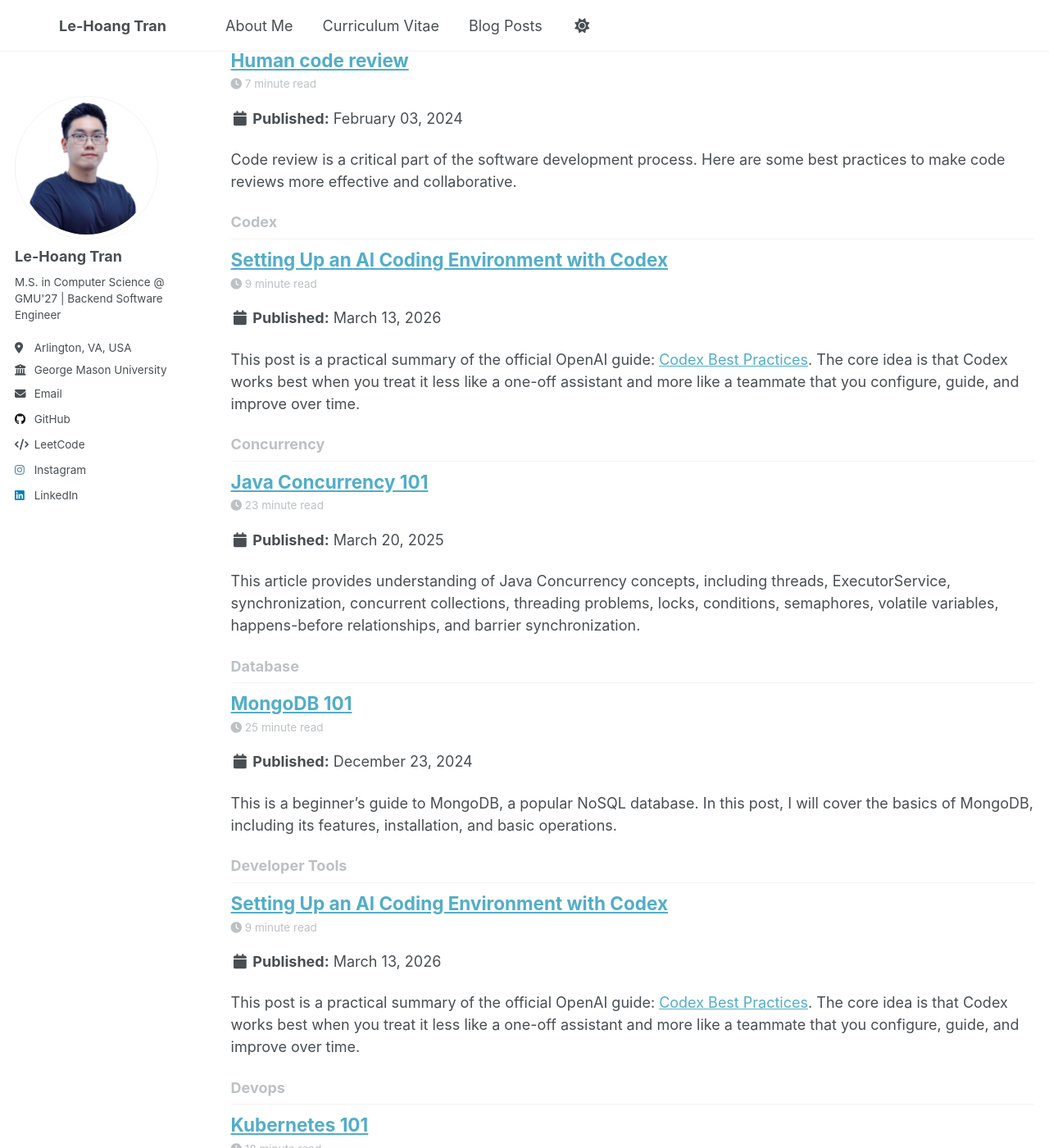
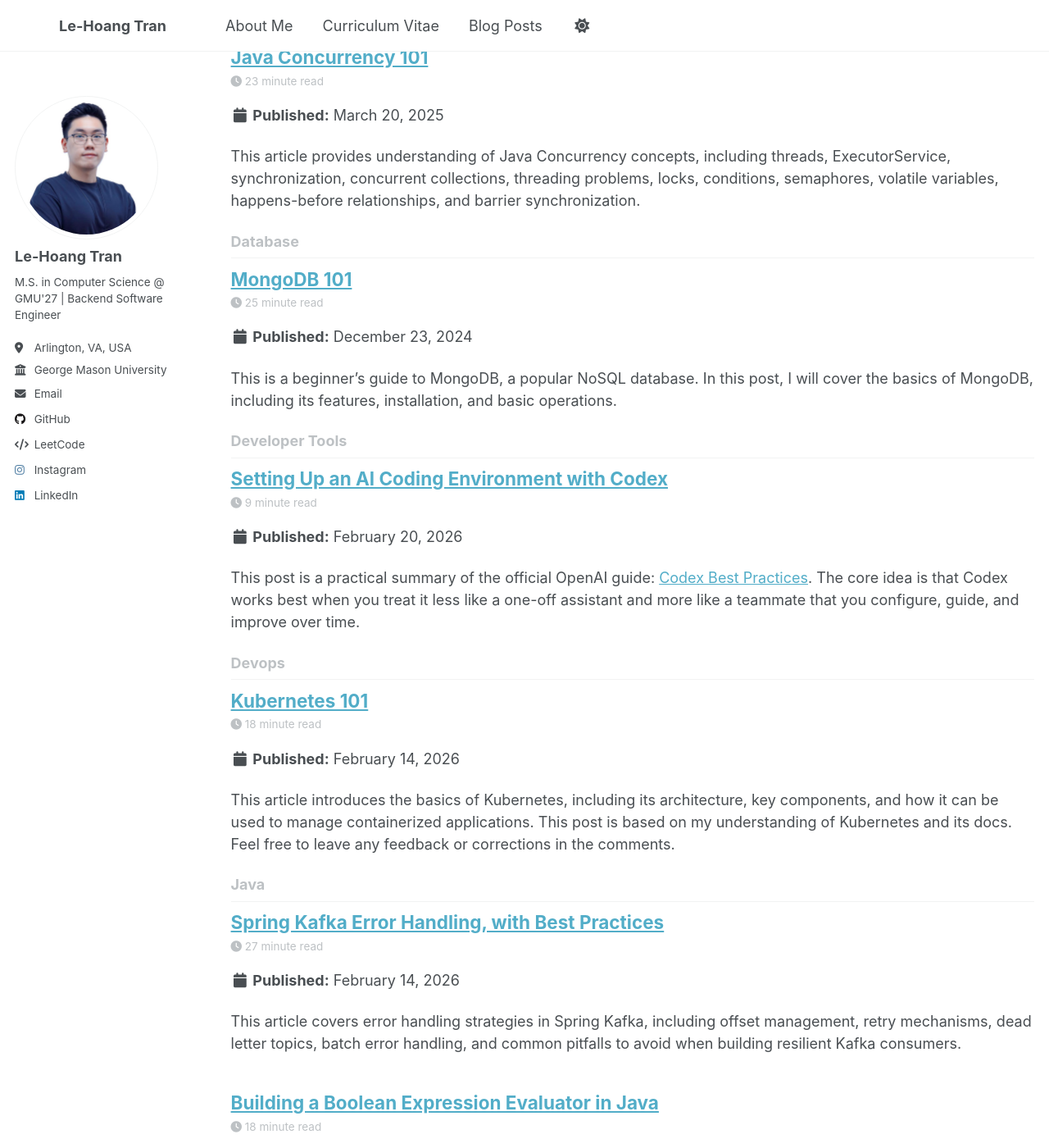
Before and after one commit to lehoangtran289/lehoangtran289.github.io, a Jekyll site: the page built from _pages/tag-archive.html, in a window 1280 px wide and 1400 px high, scrolled down 2783 px. Shown: the whole window at 82% size. Built offline with Jekyll 4.4.1, drawn with Linux system fonts in a browser that asks for light colours; a script that is not in the unit is left out; some of the changed text lies outside the part shown.

```diff
--- a/_posts/2026-03-13-codex-ai-coding-environment.md
+++ b/_posts/2026-02-20-codex-ai-coding-environment.md
@@ -1,14 +1,12 @@
 ---
 title: "Setting Up an AI Coding Environment with Codex"
 layout: single
-date: 2026-03-13
+date: 2026-02-20
 permalink: /posts/codex-ai-coding-environment/
 author_profile: false
 tags:
   - AI
-  - Codex
   - Developer Tools
-  - Best Practices
 ---
 
 This post is a practical summary of the official OpenAI guide: [Codex Best Practices](https://developers.openai.com/codex/learn/best-practices/). The core idea is that Codex works best when you treat it less like a one-off assistant and more like a teammate that you configure, guide, and improve over time.
```
